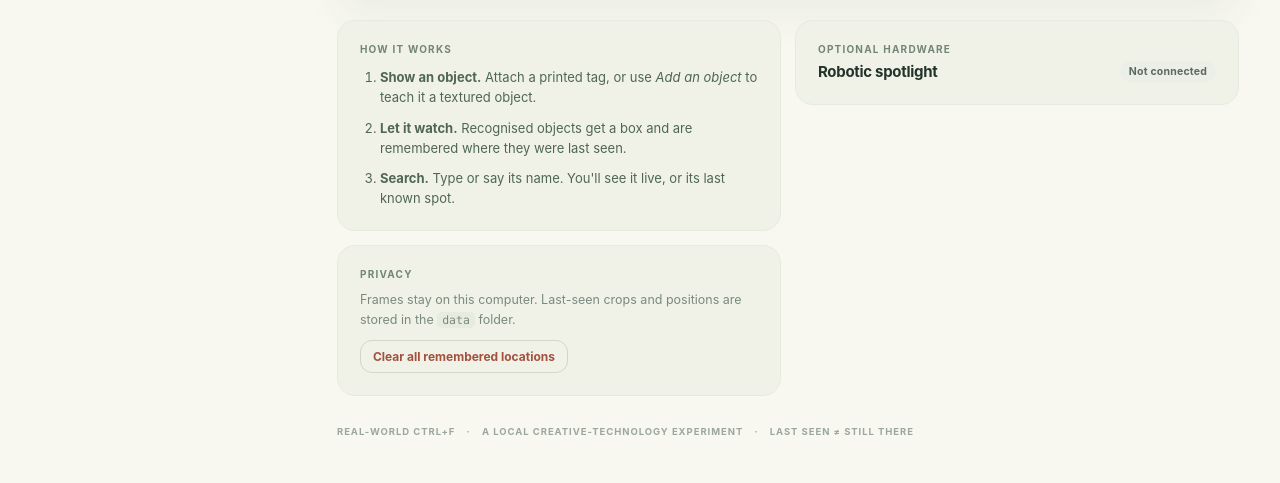
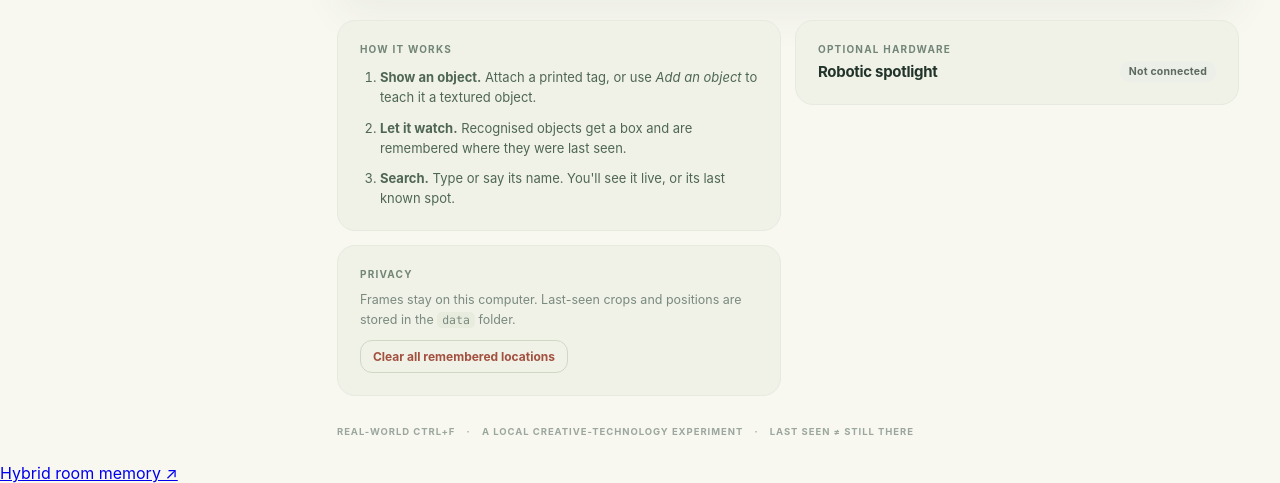
Before and after one commit to sushan5140/real-world-ctrl-f, a plain HTML site: page web/index.html in a window 1280 px wide. Shown: the part 852-1335 px from the top of the page. Drawn offline with Linux system fonts and the light colour scheme; no server answers.

Commit message:
Link main studio to hybrid room memory

```diff
--- a/web/index.html
+++ b/web/index.html
@@ -242,5 +242,5 @@
 
 <div id="toasts" class="toasts" role="status" aria-live="polite"></div>
 <script src="/client.js" defer></script>
-</body>
+<a class="hybrid-floating" href="/hybrid">Hybrid room memory ↗</a></body>
 </html>
```
